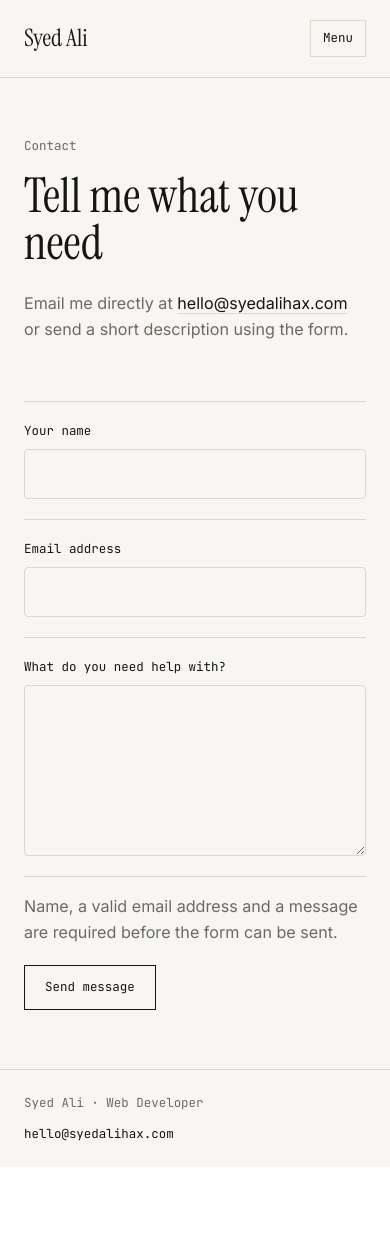
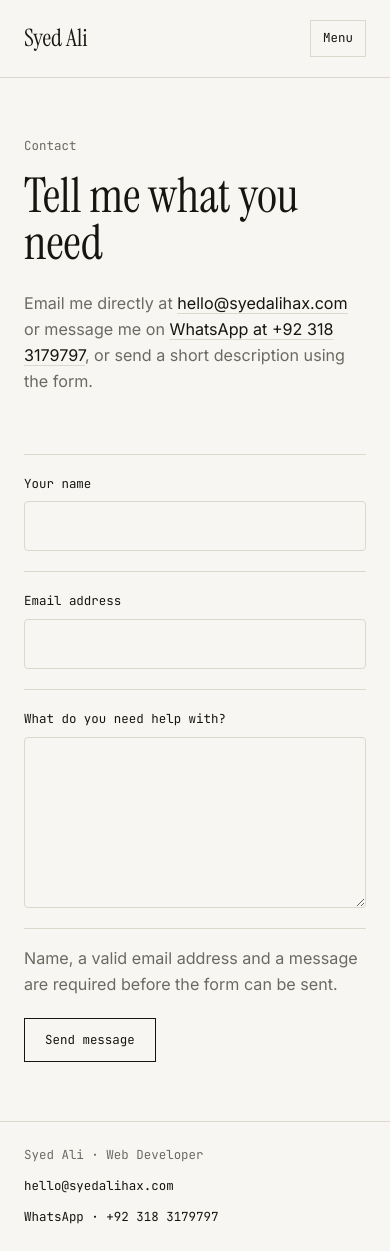
Before and after one commit to syedalihax/portfolio, a Next.js app: page /contact in a window 390 px wide. Before the commit the page ends 1167 px from the top, so only its background shows below. Built offline with nearby package versions, Linux system fonts and the light colour scheme.

Commit message:
added the phone and contact number

```diff
--- a/app/contact/page.tsx
+++ b/app/contact/page.tsx
@@ -3,7 +3,7 @@ import ContactForm from "../../components/ContactForm";
 import Footer from "../../components/Footer";
 import Nav from "../../components/Nav";
 import Reveal from "../../components/Reveal";
-import { email, url } from "../../lib/site";
+import { email, phone, url, whatsappUrl } from "../../lib/site";
 
 const title = "Contact | Syed Ali — Web Developer";
 const description =
@@ -41,10 +41,21 @@ export default function ContactPage() {
             </h1>
             <p className="mt-6 max-w-[62ch] text-body leading-relaxed text-muted">
               Email me directly at{" "}
-              <a className="text-ink underline decoration-rule underline-offset-4" href={`mailto:${email}`}>
+              <a
+                className="text-ink underline decoration-rule underline-offset-4"
+                href={`mailto:${email}`}
+              >
                 {email}
               </a>{" "}
-              or send a short description using the form.
+              or message me on{" "}
+              <a
+                className="text-ink underline decoration-rule underline-offset-4"
+                href={whatsappUrl}
+                aria-label={`WhatsApp: ${phone}`}
+              >
+                WhatsApp at {phone}
+              </a>
+              , or send a short description using the form.
             </p>
           </section>
         </Reveal>
--- a/app/page.tsx
+++ b/app/page.tsx
@@ -12,8 +12,10 @@ import {
   location,
   name,
   offer,
+  phone,
   positioning,
   url,
+  whatsappUrl,
 } from "../lib/site";
 
 const title = "Web Developer | Syed Ali";
@@ -233,6 +235,13 @@ export default function HomePage() {
                 >
                   {email}
                 </a>
+                <a
+                  href={whatsappUrl}
+                  className="mt-3 block font-mono text-meta text-ink"
+                  aria-label={`WhatsApp: ${phone}`}
+                >
+                  WhatsApp · {phone}
+                </a>
               </div>
               <div className="lg:col-span-6 lg:col-start-6">
                 <ContactForm />
--- a/components/Footer.tsx
+++ b/components/Footer.tsx
@@ -1,4 +1,4 @@
-import { email, name } from "../lib/site";
+import { email, name, phone, whatsappUrl } from "../lib/site";
 
 export default function Footer() {
   return (
@@ -7,12 +7,21 @@ export default function Footer() {
         <p className="font-mono text-meta text-muted">
           {name} · Web Developer
         </p>
+        <div className="flex flex-col gap-3 sm:flex-row sm:gap-6">
           <a
             href={`mailto:${email}`}
             className="font-mono text-meta text-ink"
           >
             {email}
           </a>
+          <a
+            href={whatsappUrl}
+            className="font-mono text-meta text-ink"
+            aria-label={`WhatsApp: ${phone}`}
+          >
+            WhatsApp · {phone}
+          </a>
+        </div>
       </div>
     </footer>
   );
--- a/lib/site.ts
+++ b/lib/site.ts
@@ -1,6 +1,8 @@
 export const name = "Syed Ali";
 export const url = "https://syedalihax.com";
 export const email = "hello@syedalihax.com";
+export const phone = "+92 318 3179797";
+export const whatsappUrl = "https://wa.me/923183179797";
 export const formspreeEndpoint = "xyeeaaqq";
 export const positioning = "I fix and build websites small businesses can actually run.";
 export const location = "Quetta, Pakistan";
```
Lines whose indentation alone changed are shown as unchanged.
